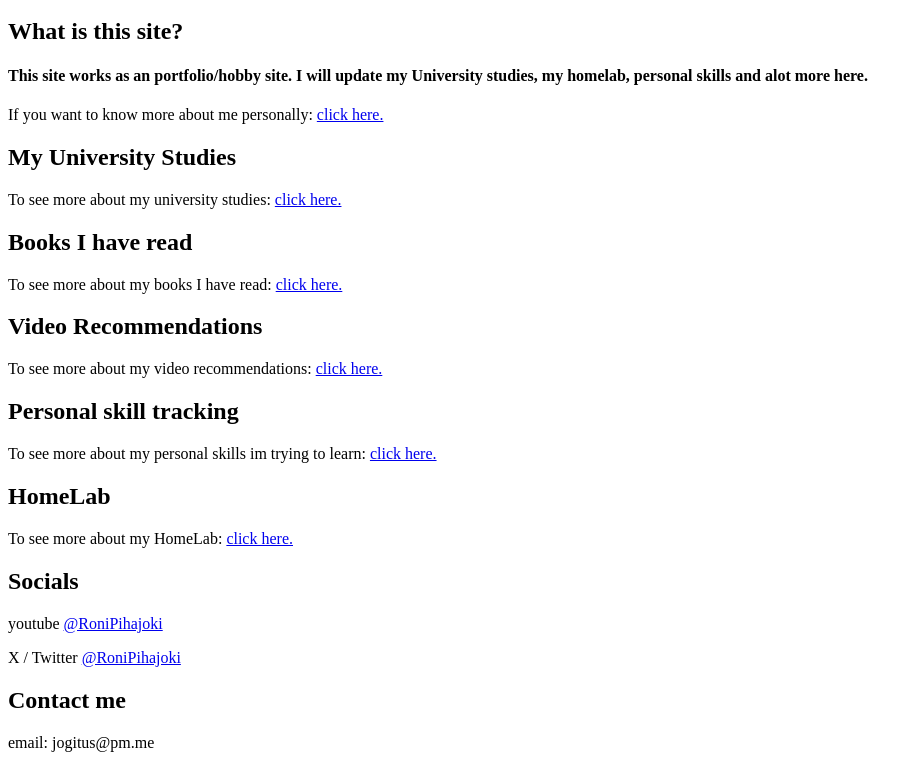
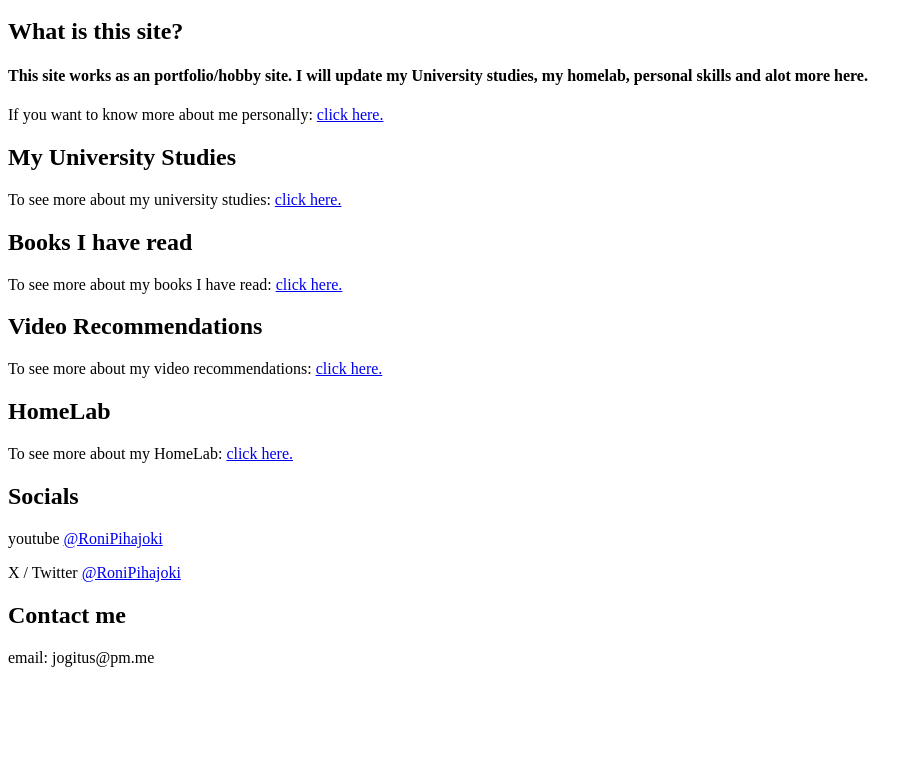
Before and after one commit to Jogitus/websiteaboutme, a plain HTML site: page index.html in a window 1280 px wide. Shown: the part 86-854 px from the top of the page, without its empty margins (0-923 px from the left). After the commit the page ends 800 px from the top, so only its background shows below. Drawn offline with Linux system fonts and the light colour scheme.

Commit message:
Update index.html

```diff
--- a/index.html
+++ b/index.html
@@ -20,9 +20,6 @@
                 <p></p><h2>Video Recommendations</h2>
                     <p>To see more about my video recommendations: <a href="videorecommendations.html">click here.</a></p>
 
-                <p></p><h2>Personal skill tracking</h2>
-                    <p>To see more about my personal skills im trying to learn: <a href="Tracking.html">click here.</a></p>
-
                 <p></p><h2>HomeLab</h2>
                     <p>To see more about my HomeLab: <a href="HomeLab.html">click here.</a></p>
 
```
